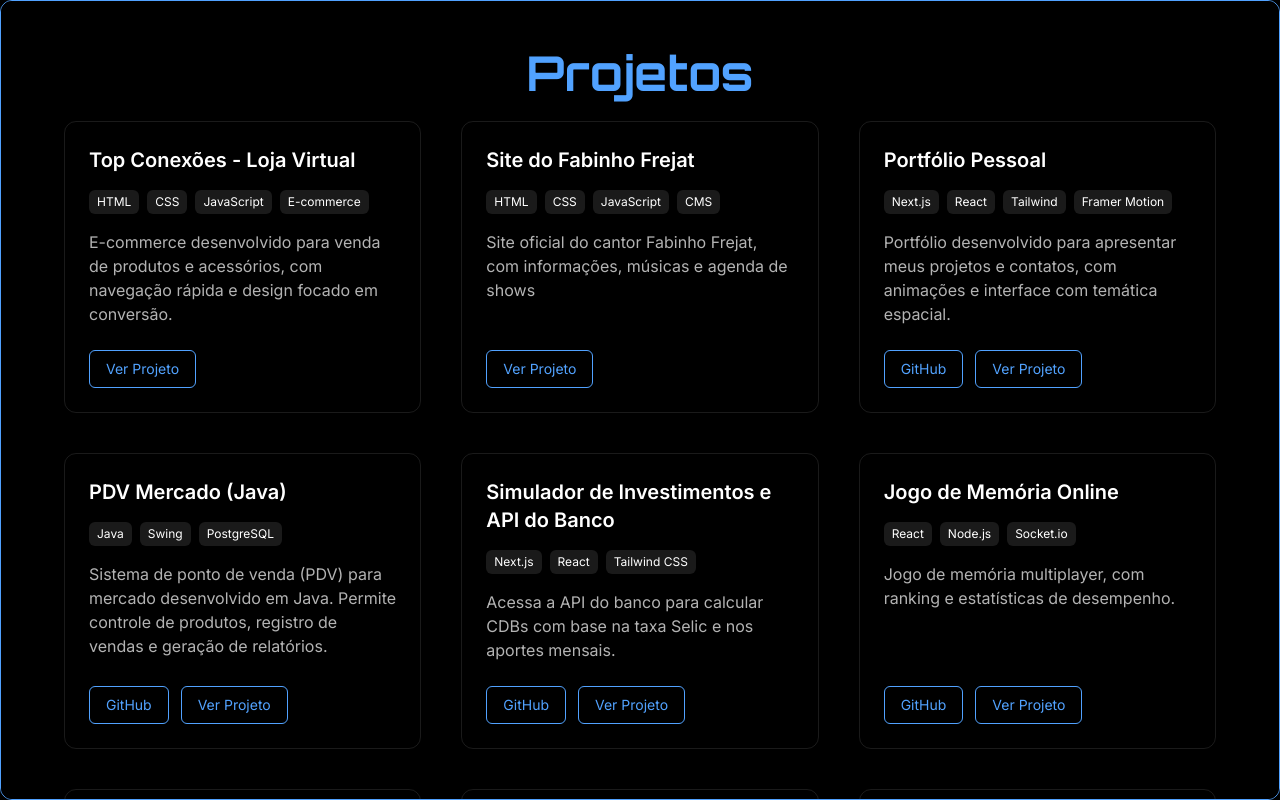
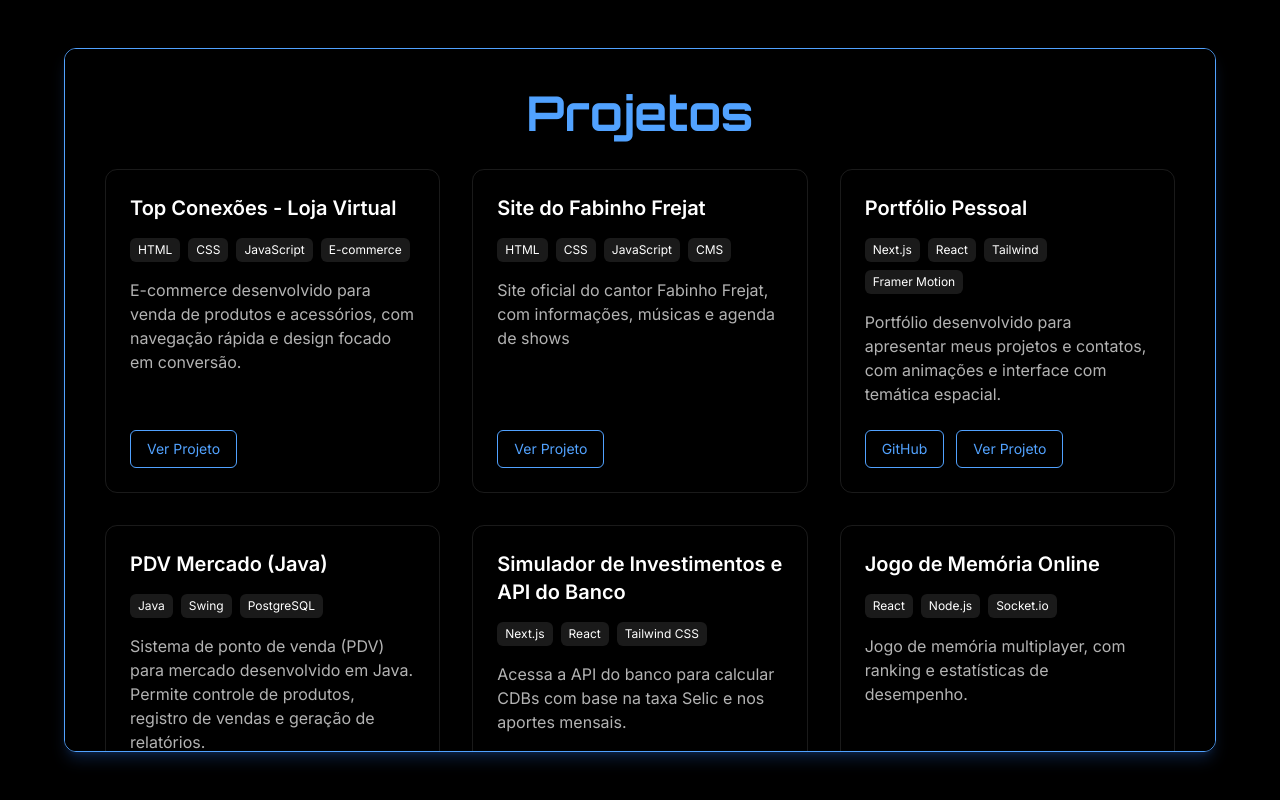
Before and after one commit to brunolealx/portfolio-bruno-leal, a Next.js app: page / in a window 1280 px wide. Both pictures are taken after a click on the button "Projetos". Built offline with nearby package versions, Linux system fonts and the light colour scheme.

Commit message:
Open projects as fast popup

```diff
--- a/app/page.tsx
+++ b/app/page.tsx
@@ -3,25 +3,39 @@
 import { useState, useEffect } from "react";
 import { motion } from "framer-motion";
 import { Orbitron, Inter } from "next/font/google";
-import ContatoTransition from "./components/ContatoTransition";
 import { projetos } from "./data/projects";
 
 const orbitron = Orbitron({ subsets: ["latin"], weight: ["700"] });
 const inter = Inter({ subsets: ["latin"], weight: ["400", "600"] });
 
 export default function Home() {
-  const [showTransition, setShowTransition] = useState(false);
   const [showContact, setShowContact] = useState(false);
   const [showProjects, setShowProjects] = useState(false);
   const [showCertificates, setShowCertificates] = useState(false);
 
-  // controla botão voltar do navegador
+  // controla botão voltar do navegador sem recarregar a página
   useEffect(() => {
 
     const handlePopState = () => {
-      window.location.reload();
+      setShowCertificates(false);
+
+      if (window.location.hash === "#contato") {
+        setShowContact(true);
+        setShowProjects(false);
+        return;
+      }
+
+      if (window.location.hash === "#projetos") {
+        setShowProjects(true);
+        setShowContact(false);
+        return;
+      }
+
+      setShowContact(false);
+      setShowProjects(false);
     };
 
+    handlePopState();
     window.addEventListener("popstate", handlePopState);
 
     return () => {
@@ -34,30 +48,18 @@
 
     window.history.pushState({ page: "contato" }, "", "#contato");
 
-    setShowTransition(true);
-    setShowContact(false);
+    setShowContact(true);
     setShowProjects(false);
     setShowCertificates(false);
-
-    setTimeout(() => {
-      setShowTransition(false);
-      setShowContact(true);
-    }, 2000);
   };
 
   const handleProjectsClick = () => {
 
     window.history.pushState({ page: "projetos" }, "", "#projetos");
 
-    setShowTransition(true);
+    setShowProjects(true);
     setShowContact(false);
-    setShowProjects(false);
     setShowCertificates(false);
-
-    setTimeout(() => {
-      setShowTransition(false);
-      setShowProjects(true);
-    }, 2000);
   };
 
   const handleVoltarClick = () => {
@@ -66,13 +68,12 @@
     setShowContact(false);
     setShowProjects(false);
     setShowCertificates(false);
-    setShowTransition(false);
   };
 
   return (
     <main className="flex flex-col items-center justify-center bg-black text-white cursor-none relative overflow-hidden px-6 min-h-screen">
 
-      {!showTransition && !showContact && !showProjects && !showCertificates && (
+      {!showContact && !showProjects && !showCertificates && (
         <>
           <motion.h1
             initial={{ opacity: 0, y: -50 }}
@@ -163,8 +164,6 @@
         </>
       )}
 
-      {showTransition && <ContatoTransition />}
-
       {showCertificates && (
         <motion.div
           initial={{ opacity: 0, scale: 0.95 }}
@@ -229,16 +228,17 @@
 
       {showProjects && (
         <motion.div
-          initial={{ opacity: 0 }}
-          animate={{ opacity: 1 }}
-          transition={{ duration: 0.6 }}
-          className="absolute inset-0 flex flex-col items-center space-y-12 z-50 bg-black/95 backdrop-blur-sm p-12 rounded-xl border border-blue-400 shadow-lg overflow-y-auto max-h-screen w-full"
+          initial={{ opacity: 0, scale: 0.95 }}
+          animate={{ opacity: 1, scale: 1 }}
+          transition={{ duration: 0.4 }}
+          className="absolute inset-0 flex items-center justify-center z-50 bg-black/95 backdrop-blur-sm p-6"
         >
-          <h2 className={`${orbitron.className} text-4xl md:text-5xl text-blue-400 mb-6 drop-shadow-md`}>
+          <div className="w-full max-w-6xl max-h-[88vh] overflow-y-auto border border-blue-400 rounded-xl p-6 md:p-10 shadow-lg shadow-blue-500/20 bg-black">
+            <h2 className={`${orbitron.className} text-4xl md:text-5xl text-blue-400 mb-8 text-center drop-shadow-md`}>
               Projetos
             </h2>
 
-          <div className="grid md:grid-cols-2 lg:grid-cols-3 gap-10 max-w-6xl w-full">
+            <div className="grid md:grid-cols-2 lg:grid-cols-3 gap-8 w-full">
               {projetos.map((projeto, index) => (
                 <div
                   key={index}
@@ -285,10 +285,11 @@
 
             <button
               onClick={handleVoltarClick}
-            className="px-10 py-4 border border-blue-400 text-blue-400 rounded-md hover:bg-blue-400 hover:text-black transition-all duration-300 shadow-lg hover:shadow-[0_0_40px_#3b82f6] mt-6 font-semibold"
+              className="w-full mt-8 px-10 py-4 border border-blue-400 text-blue-400 rounded-md hover:bg-blue-400 hover:text-black transition-all duration-300 shadow-lg hover:shadow-[0_0_40px_#3b82f6] font-semibold"
             >
-            Voltar
+              Fechar
             </button>
+          </div>
         </motion.div>
       )}
 
```
Lines whose indentation alone changed are shown as unchanged.
